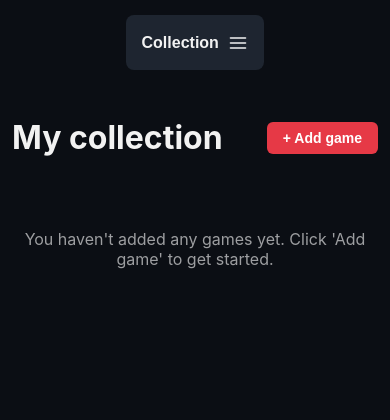
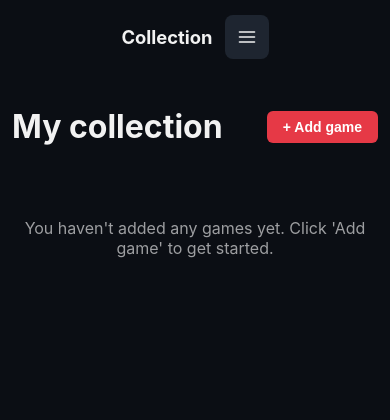
Before and after one commit to baspetter/boardgames, a PHP site: page /index.php in a window 390 px wide. Shown: the part 183-603 px from the top of the page. Run offline with PHP 8.4, Linux system fonts and the light colour scheme; the visitor is signed in with stand-in values (Sample User, id 1); data that the repository does not hold is empty.

Commit message:
Split mobile nav bar into a plain page title + icon-only hamburger
The page name is now static text on the left; only the hamburger
icon (compact square button, no label) on the right toggles the
dropdown, which now hangs right-aligned under the icon instead of
spanning the full width.

```diff
--- a/assets/style.css
+++ b/assets/style.css
@@ -220,18 +220,28 @@ a {
     padding: 1rem 0.75rem;
     background: var(--background);
   }
+  .mobile-nav-bar {
+    display: flex;
+    align-items: center;
+    justify-content: space-between;
+    gap: 0.75rem;
+  }
+  .mobile-nav-title {
+    font-weight: 700;
+    font-size: 1.15rem;
+    color: var(--text);
+  }
   .mobile-nav-btn {
     display: flex;
     align-items: center;
-    justify-content: space-between;
-    gap: 0.6rem;
-    width: 100%;
-    padding: 1.1rem 1rem;
+    justify-content: center;
+    flex-shrink: 0;
+    width: 2.75rem;
+    height: 2.75rem;
+    padding: 0;
     background-color: var(--surface-hover);
     border: none;
     border-radius: 0.5rem;
-    font-weight: 700;
-    font-size: 1rem;
     color: var(--text);
   }
   .mobile-nav-btn:hover {
@@ -239,10 +249,10 @@ a {
   }
   .mobile-nav-dropdown {
     position: absolute;
-    left: 0.75rem;
     right: 0.75rem;
     top: 100%;
     margin-top: 0.25rem;
+    min-width: 180px;
     background: var(--surface);
     border: 1px solid var(--border);
     border-radius: 0.5rem;
--- a/includes/header.php
+++ b/includes/header.php
@@ -58,10 +58,12 @@ $activeNav = $activeNav ?? null;
     <?php endforeach; ?>
   </nav>
   <div class="mobile-nav">
-    <button type="button" class="mobile-nav-btn" id="mobile-nav-btn" aria-haspopup="true" aria-expanded="false" aria-label="Menu">
-      <span><?= h($navLinks[$activeNav][1] ?? 'Menu') ?></span>
-      <svg viewBox="0 0 24 24" width="20" height="20" fill="none" stroke="currentColor" stroke-width="2" stroke-linecap="round"><line x1="3" y1="6" x2="21" y2="6"></line><line x1="3" y1="12" x2="21" y2="12"></line><line x1="3" y1="18" x2="21" y2="18"></line></svg>
-    </button>
+    <div class="mobile-nav-bar">
+      <span class="mobile-nav-title"><?= h($navLinks[$activeNav][1] ?? SITE_NAME) ?></span>
+      <button type="button" class="mobile-nav-btn" id="mobile-nav-btn" aria-haspopup="true" aria-expanded="false" aria-label="Menu">
+        <svg viewBox="0 0 24 24" width="20" height="20" fill="none" stroke="currentColor" stroke-width="2" stroke-linecap="round"><line x1="3" y1="6" x2="21" y2="6"></line><line x1="3" y1="12" x2="21" y2="12"></line><line x1="3" y1="18" x2="21" y2="18"></line></svg>
+      </button>
+    </div>
     <div class="mobile-nav-dropdown hidden" id="mobile-nav-dropdown">
       <?php foreach ($navLinks as $key => [$href, $label]): ?>
         <a class="<?= $activeNav === $key ? 'active' : '' ?>" href="<?= h($href) ?>"><?= h($label) ?></a>
```
